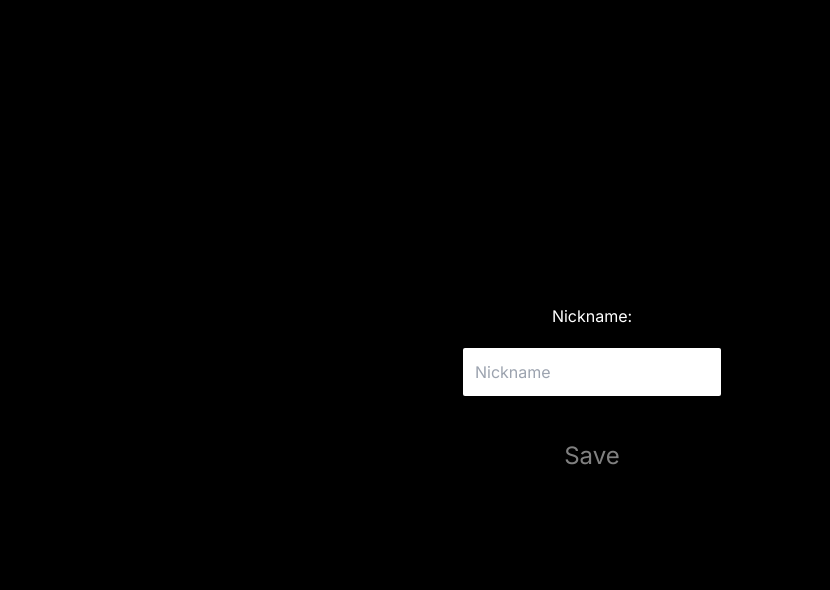
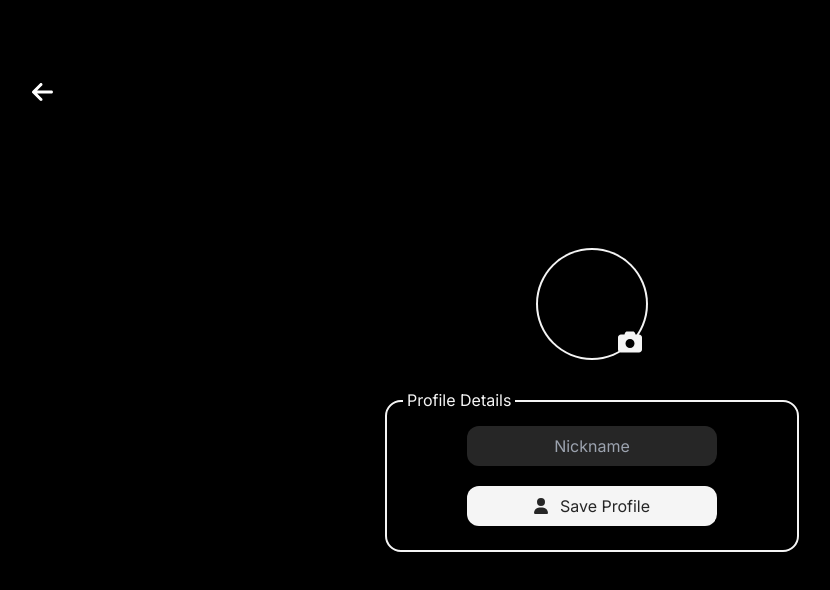
Before and after one commit to redkorr/SigmaChatClient, a Next.js app: page /profile in a window 1280 px wide. Shown: the top 590 px of the page, without its empty margins (48-878 px from the left). Built offline with nearby package versions, Linux system fonts and the light colour scheme; no server answers.

Commit message:
feat: created color theme

```diff
--- a/src/app/chat/components/messageInput.tsx
+++ b/src/app/chat/components/messageInput.tsx
@@ -1,4 +1,11 @@
-import { useState, KeyboardEvent, useEffect, useRef, Dispatch, SetStateAction } from 'react';
+import {
+  useState,
+  KeyboardEvent,
+  useEffect,
+  useRef,
+  Dispatch,
+  SetStateAction,
+} from 'react';
 import { FontAwesomeIcon } from '@fortawesome/react-fontawesome';
 import { faPaperPlane, faFaceSmile } from '@fortawesome/free-solid-svg-icons';
 import EmojiPicker, {
@@ -58,12 +65,18 @@ export default function MessageInput({ sendMessage, setIsMessageSend }: Props) {
   }, [emojiPickerRef]);
 
   return (
-    <div className='fixed bottom-0 left-0 w-full flex flex-col justify-center items-center' >
-      <div className='absolute z-10 h-24 w-full' style={{ backdropFilter: 'blur(3px)', maskImage: 'linear-gradient(to top, rgba(0,0,0, 1) 50%, rgba(0,0,0, 0.1))'}}></div>
+    <div className='fixed bottom-0 left-0 w-full flex flex-col justify-center items-center'>
+      <div
+        className='absolute z-10 h-24 w-full'
+        style={{
+          backdropFilter: 'blur(3px)',
+          maskImage:
+            'linear-gradient(to top, rgba(0,0,0, 1) 50%, rgba(0,0,0, 0.1))',
+        }}
+      ></div>
       <div
         ref={emojiPickerRef}
         className='fixed bottom-20 right-16 md:right-[10%] md:mr-16'
-
       >
         <EmojiPicker
           open={isEmojiPickerOpen}
@@ -80,9 +93,9 @@ export default function MessageInput({ sendMessage, setIsMessageSend }: Props) {
       </div>
 
       <div className='relative z-20 w-full md:w-4/5 mx-3 flex items-end gap-2 pb-5 pt-2 px-2'>
-        <div className='rounded-3xl w-full flex items-end bg-zinc-800'>
+        <div className='rounded-3xl w-full flex items-end bg-primary'>
           <textarea
-            className='text-gray-100 bg-zinc-800 py-2 px-4 my-auto w-full rounded-3xl resize-none focus-visible:outline-none'
+            className='text-primary-foreground bg-primary py-2 px-4 my-auto w-full rounded-3xl resize-none focus-visible:outline-none'
             name='message-input'
             value={text}
             ref={textAreaRef}
@@ -91,7 +104,7 @@ export default function MessageInput({ sendMessage, setIsMessageSend }: Props) {
             onKeyDown={handleKeyDown}
           />
           <button
-            className='text-gray-100 rounded-3xl h-[30px] m-2'
+            className='text-primary-foreground rounded-3xl h-[30px] m-2'
             ref={emojiPickerButtonRef}
             onClick={() => setIsEmojiPickerOpen(!isEmojiPickerOpen)}
           >
@@ -99,7 +112,7 @@ export default function MessageInput({ sendMessage, setIsMessageSend }: Props) {
           </button>
         </div>
         <button
-          className=' bg-zinc-800 text-gray-100 rounded-3xl'
+          className='bg-primary text-primary-foreground rounded-3xl'
           onClick={handleSendMessage}
         >
           <FontAwesomeIcon
--- a/src/app/globals.css
+++ b/src/app/globals.css
@@ -1,6 +1,16 @@
 @tailwind base;
 @tailwind components;
 @tailwind utilities;
+
+@layer base {
+  :root {
+    --primary: #262626;
+    --primary-foreground: #f5f5f5;
+
+    --secondary: #f5f5f5;
+    --secondary-foreground: #262626;
+  }
+}
 
 :root {
   --foreground-rgb: 0, 0, 0;
--- a/src/app/profile/page.tsx
+++ b/src/app/profile/page.tsx
@@ -1,12 +1,29 @@
 'use client';
-import { useContext, useEffect, useState } from 'react';
+import {
+  ChangeEvent,
+  FormEvent,
+  useContext,
+  useEffect,
+  useRef,
+  useState,
+} from 'react';
 import { UpdateUserModel } from '../models/user';
 import { useRouter } from 'next/navigation';
 import { UserContextInstance } from '../userLayer';
+import { FontAwesomeIcon } from '@fortawesome/react-fontawesome';
+import {
+  faArrowLeft,
+  faCamera,
+  faUser,
+} from '@fortawesome/free-solid-svg-icons';
 
 export default function Profile() {
   const userContext = useContext(UserContextInstance);
   const [nickname, setNickname] = useState('');
+  const [isAvatarHovered, setIsAvatarHovered] = useState(false);
+  const fileInput = useRef<HTMLInputElement>(null);
+  const formData = new FormData();
+
   useEffect(() => {
     setNickname(userContext?.user.nickname ?? '');
   }, [userContext]);
@@ -37,31 +54,100 @@ export default function Profile() {
         setErrors(response.status + ' - ' + (await response.text()));
         return;
       }
-
       userContext!.setUser((u) => (u ? { ...u, nickname: nickname } : null));
-      router.push('/');
     };
 
     apiRequest();
   };
 
+  const handleUpdatePictureSubmit = (e: ChangeEvent<HTMLInputElement>) => {
+    e.preventDefault();
+    if (fileInput.current?.files) {
+      for (const file of fileInput.current.files) {
+        formData.append('files', file);
+      }
+
+      fetch('http://localhost:3000/api/user/me/profile-picture', {
+        method: 'POST',
+        body: formData,
+      }).catch((error) => error);
+    }
+
+    console.log(e.currentTarget.files);
+  };
+
+  const handleClick = () => {
+    if (fileInput.current) {
+      fileInput.current.click();
+    }
+  };
+
   return errors ? (
     <span>Errors updating profile - {errors}</span>
   ) : (
-    <div className="flex justify-center min-h-svh items-center flex-col gap-5">
-      Nickname:
+    <div className='h-screen flex justify-center items-center relative'>
+      <button onClick={() => router.push('/')}>
+        <FontAwesomeIcon
+          icon={faArrowLeft}
+          className='text-2xl absolute top-10 left-7 md:top-20 md:left-20'
+        />
+      </button>
+      <div className='flex justify-center min-h-svh items-center flex-col gap-10 '>
+        <button
+          onMouseEnter={() => setIsAvatarHovered(true)}
+          onMouseLeave={() => setIsAvatarHovered(false)}
+          className='relative flex items-center justify-center w-28 h-28 bg-secondary rounded-full'
+        >
+          <div className=' w-[108px] h-[108px] bg-black rounded-full'></div>
+          <div
+            onClick={handleClick}
+            className='absolute z-10 flex justify-center items-center w-28 h-28 p-2 text-lg font-semibold  rounded-full'
+            style={{
+              transition: 'all .2s',
+              backgroundColor: isAvatarHovered
+                ? 'rgb(255,255,255,0.2)'
+                : 'rgb(255,255,255,0)',
+              color: isAvatarHovered
+                ? 'rgb(255,255,255,1)'
+                : 'rgb(255,255,255,0)',
+              visibility: isAvatarHovered ? 'visible' : 'hidden',
+            }}
+          >
+            Upload image
+          </div>
+          <div className='absolute z-20 right-0 bottom-0 flex justify-center items-center w-5 h-5 m-2 bg-black rounded-full'>
+            <FontAwesomeIcon
+              className='text-primary-foreground text-2xl'
+              icon={faCamera}
+            />
+          </div>
+        </button>
         <input
-        className="text-black p-3 rounded-sm"
-        placeholder="Nickname"
+          type='file'
+          ref={fileInput}
+          multiple
+          onChange={(e) => handleUpdatePictureSubmit(e)}
+          className='hidden'
+        />
+        <div className='relative flex flex-col gap-5 border-primary-foreground border-2 rounded-2xl p-6 md:px-20'>
+          <div className='absolute -top-[18px] left-4 bg-black p-1 text-primary-foreground'>
+            Profile Details
+          </div>
+          <input
+            className='text-primary-foreground p-2 bg-primary text-center rounded-xl'
+            placeholder='Nickname'
             onChange={(e) => handleNameChange(e.target.value)}
             value={nickname}
           />
           <button
-        className="text-2xl opacity-50 rounded-md p-6"
+            className=' text-secondary-foreground rounded-xl p-2 bg-secondary flex justify-center items-center gap-3'
             onClick={handleSubmit}
           >
-        Save
+            <FontAwesomeIcon className='' icon={faUser} />
+            Save Profile
           </button>
+        </div>
+      </div>
     </div>
   );
 }
--- a/tailwind.config.ts
+++ b/tailwind.config.ts
@@ -1,4 +1,4 @@
-import type { Config } from 'tailwindcss'
+import type { Config } from 'tailwindcss';
 
 const config: Config = {
   content: [
@@ -13,8 +13,18 @@ const config: Config = {
         'gradient-conic':
           'conic-gradient(from 180deg at 50% 50%, var(--tw-gradient-stops))',
       },
+      colors: {
+        primary: {
+          DEFAULT: 'var(--primary)',
+          foreground: 'var(--primary-foreground)',
+        },
+        secondary: {
+          DEFAULT: 'var(--secondary)',
+          foreground: 'var(--secondary-foreground)',
+        },
+      },
     },
   },
   plugins: [],
-}
-export default config
+};
+export default config;
```
Lines whose indentation alone changed are shown as unchanged.
